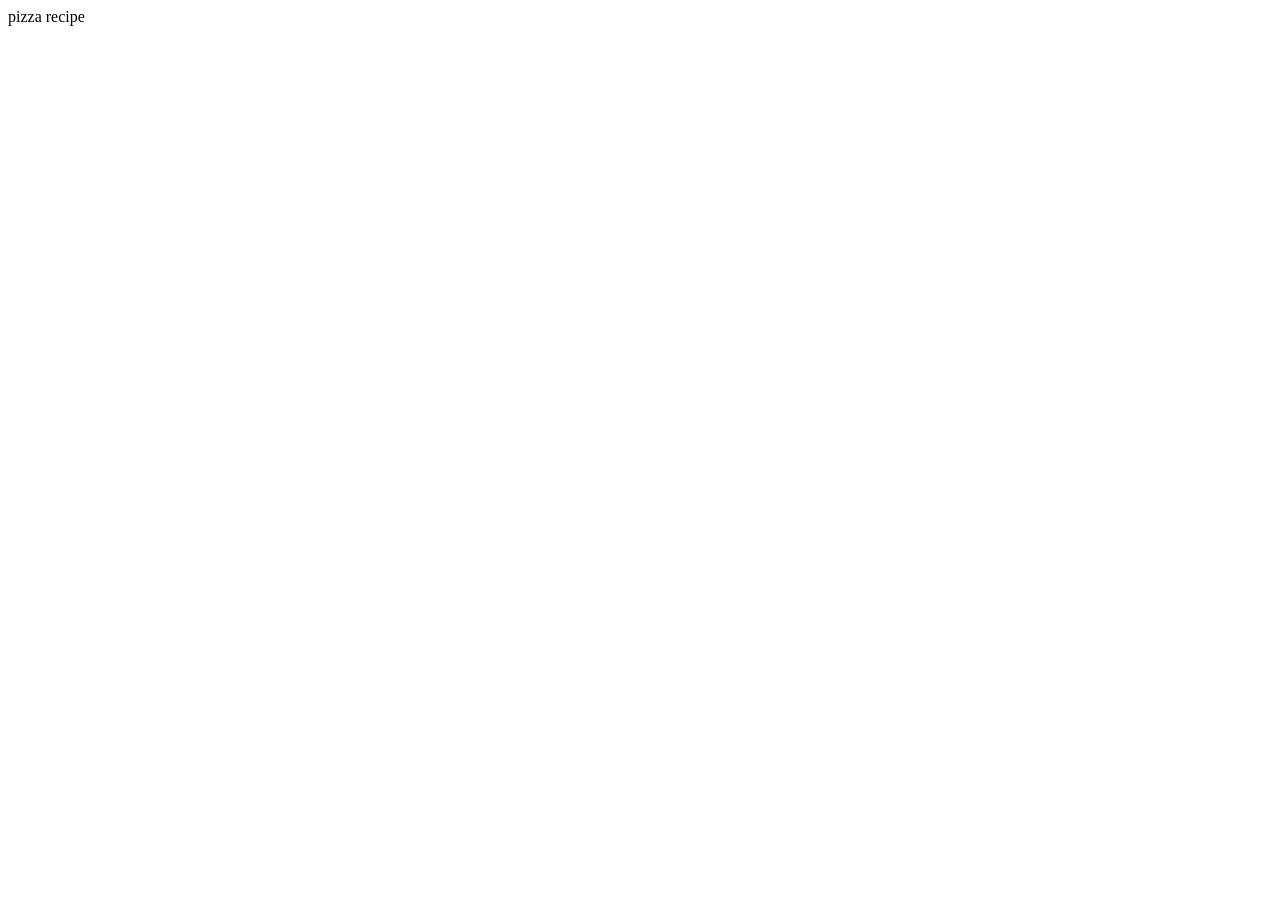
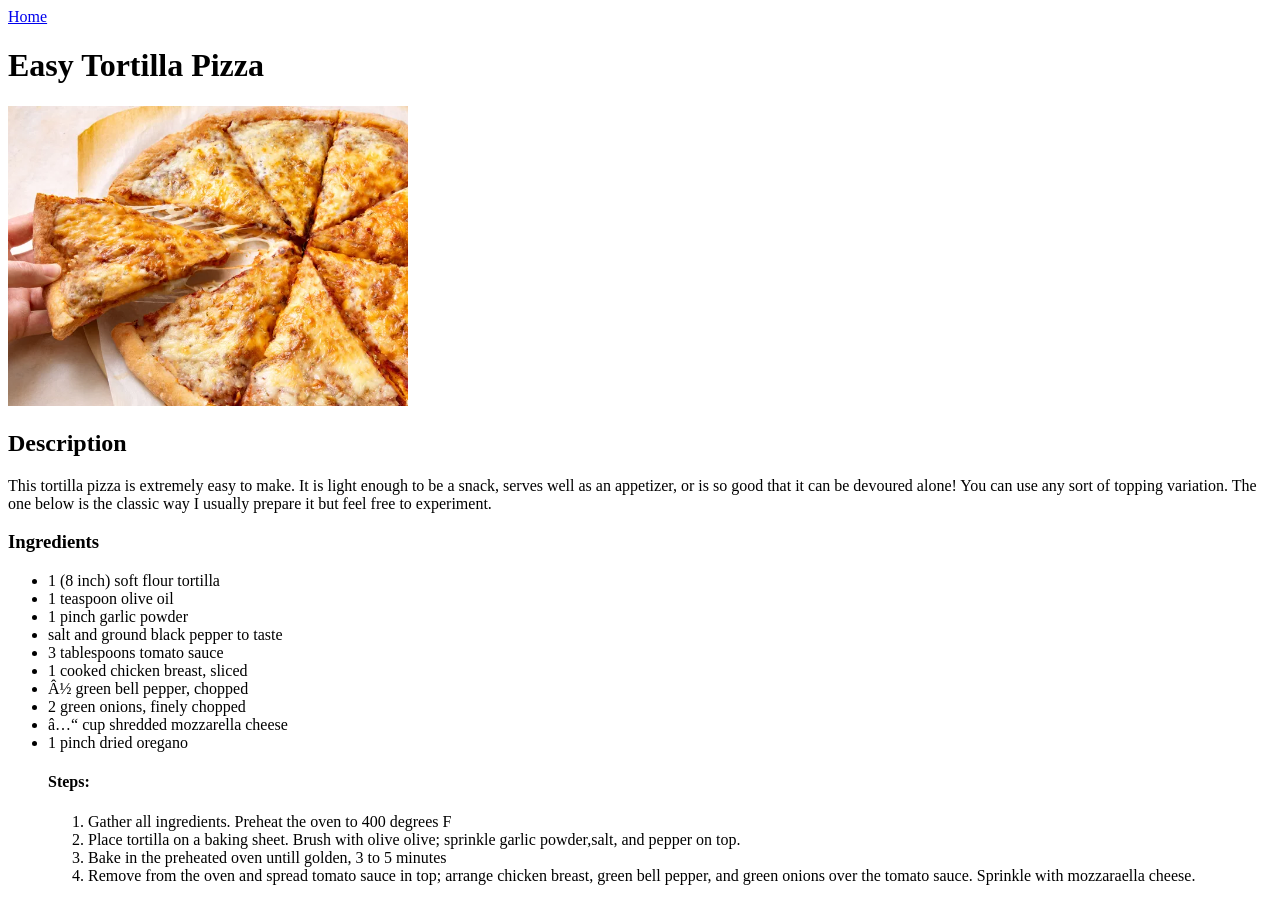
Before and after one commit to Richan-A27/Web-Technology, a plain HTML site: page The-Odin-Project/Odin-recipes/recipes/pizza.html in a window 1280 px wide. Before the commit the page ends 800 px from the top, so only its background shows below. Drawn offline with Linux system fonts and the light colour scheme.

Commit message:
odin reciple - completed

```diff
--- a/The-Odin-Project/Odin-recipes/recipes/pizza.html
+++ b/The-Odin-Project/Odin-recipes/recipes/pizza.html
@@ -2,6 +2,44 @@
 <html lang="en">
     <head>
         <meta charset="UTC-8">
-        <head>pizza recipe</head>
+        <title>pizza recipe</title>
     </head>
+
+    <body>
+        <div>
+            <a href="../index.html" target="_self">Home</a>
+        </div>
+
+        <div>
+            <h1>Easy Tortilla Pizza</h1>
+            <img src="../dependencies/pizza.jpg" alt="an image of a pizza" width="400" height="300">
+
+            <h2>Description</h2>
+            <p>This tortilla pizza is extremely easy to make. It is light enough to be a snack, serves
+            well as an appetizer, or is so good that it can be devoured alone! You can use any sort of
+            topping variation. The one below is the classic way I usually prepare it but feel free to experiment.</p>
+
+            <h3>Ingredients</h3>
+            <ul>
+                <li>1 (8 inch) soft flour tortilla</li>
+                <li>1 teaspoon olive oil</li>
+                <li>1 pinch garlic powder</li>
+                <li>salt and ground black pepper to taste</li>
+                <li>3 tablespoons tomato sauce</li>
+                <li>1 cooked chicken breast, sliced</li>
+                <li>½ green bell pepper, chopped</li>
+                <li>2 green onions, finely chopped</li>
+                <li>⅓ cup shredded mozzarella cheese</li>
+                <li>1 pinch dried oregano</li>
+
+                <h4>Steps:</h4>
+                    <ol>
+                        <li>Gather all ingredients. Preheat the oven to 400 degrees F</li>
+                        <li>Place tortilla on a baking sheet. Brush with olive olive; sprinkle garlic powder,salt, and pepper on top.</li>
+                        <li>Bake in the preheated oven untill golden, 3 to 5 minutes</li>
+                        <li>Remove from the oven and spread tomato sauce in top; arrange chicken breast, green bell pepper, and green onions over the tomato sauce. Sprinkle with mozzaraella cheese.</li>
+                    </ol>
+            </ul>
+        </div>
+    </body>
 </html>
```
Also changed, not shown: The-Odin-Project/Odin-recipes/index.html (+6 -0 lines), The-Odin-Project/Odin-recipes/recipes/burger.html (+37 -1 lines), The-Odin-Project/Odin-recipes/recipes/sandwich.html (+32 -0 lines), The-Odin-Project/Odin-recipes/dependencies/burger.jpg (added), The-Odin-Project/Odin-recipes/dependencies/pizza.jpg (added), The-Odin-Project/Odin-recipes/dependencies/sandwich.jpg (added), 3 other files.
